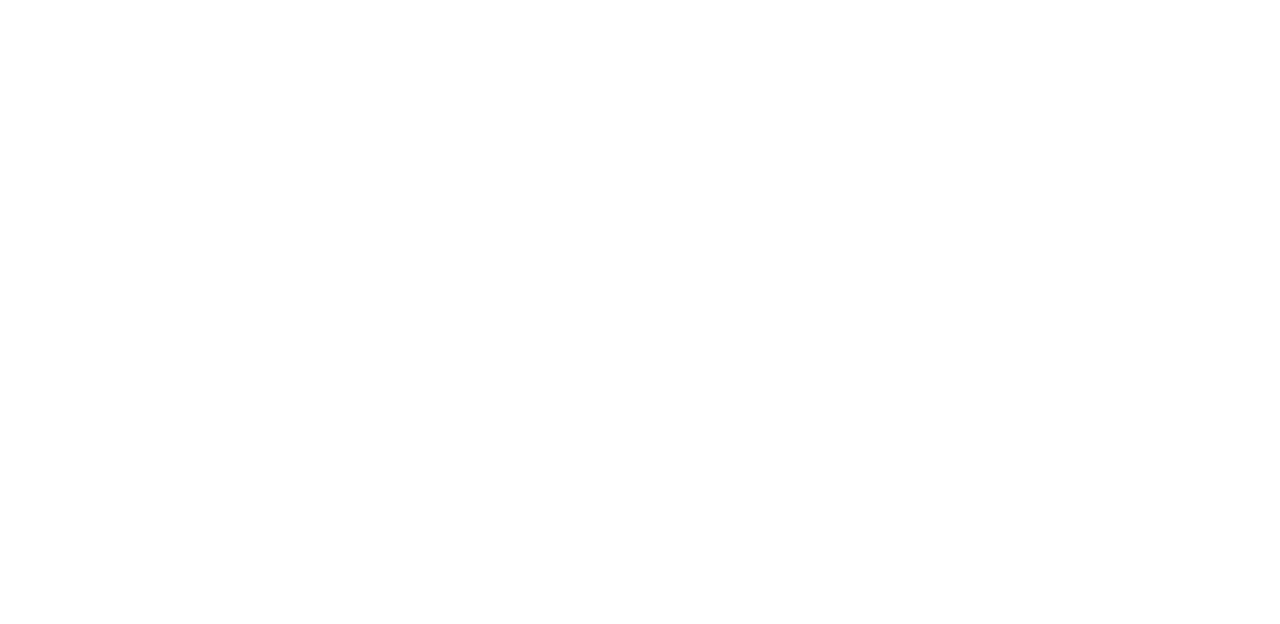
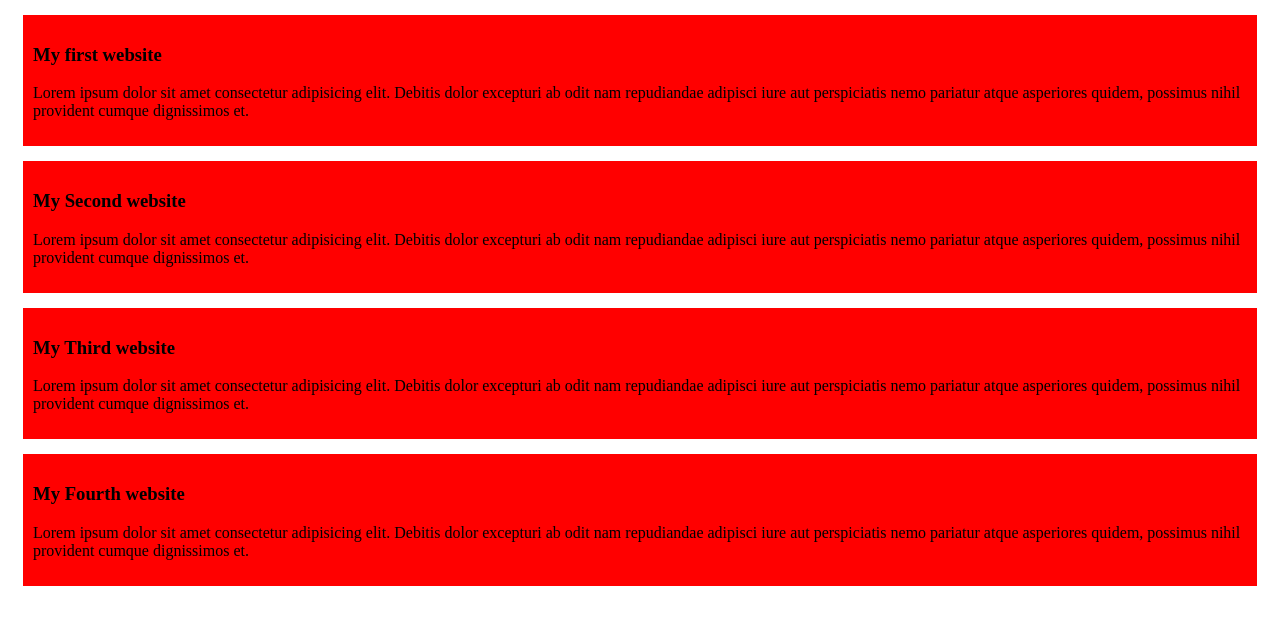
Before and after one commit to ri5257/my-simple-website, a plain HTML site: page index.html in a window 1280 px wide. Drawn offline with Linux system fonts and the light colour scheme.

Commit message:
added the first  blog

```diff
--- a/index.html
+++ b/index.html
@@ -4,8 +4,24 @@
     <meta charset="UTF-8">
     <meta name="viewport" content="width=device-width, initial-scale=1.0">
     <title>My Simple Website</title>
+    <link rel="stylesheet" href="styles/blog.css">
 </head>
 <body>
-
+    <div>
+        <h3>My first website</h3>
+        <p>Lorem ipsum dolor sit amet consectetur adipisicing elit. Debitis dolor excepturi ab odit nam repudiandae adipisci iure aut perspiciatis nemo pariatur atque asperiores quidem, possimus nihil provident cumque dignissimos et.</p>
+    </div>
+    <div>
+        <h3>My Second website</h3>
+        <p>Lorem ipsum dolor sit amet consectetur adipisicing elit. Debitis dolor excepturi ab odit nam repudiandae adipisci iure aut perspiciatis nemo pariatur atque asperiores quidem, possimus nihil provident cumque dignissimos et.</p>
+    </div>
+    <div>
+        <h3>My Third website</h3>
+        <p>Lorem ipsum dolor sit amet consectetur adipisicing elit. Debitis dolor excepturi ab odit nam repudiandae adipisci iure aut perspiciatis nemo pariatur atque asperiores quidem, possimus nihil provident cumque dignissimos et.</p>
+    </div>
+    <div>
+        <h3>My Fourth website</h3>
+        <p>Lorem ipsum dolor sit amet consectetur adipisicing elit. Debitis dolor excepturi ab odit nam repudiandae adipisci iure aut perspiciatis nemo pariatur atque asperiores quidem, possimus nihil provident cumque dignissimos et.</p>
+    </div>
 </body>
 </html>
--- /dev/null
+++ b/styles/blog.css
@@ -0,0 +1,5 @@
+div{
+    background-color: red;
+    padding: 10px;
+    margin: 15px;
+}
```
